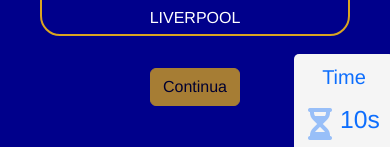
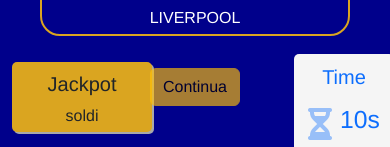
Before and after one commit to AlessandroLembo/vue-wants-millionaire, a Vue app: page / in a window 390 px wide. Shown: the part 827-974 px from the top of the page. Built offline with nearby package versions, Linux system fonts and the light colour scheme.

Commit message:
add box jackpot on template

```diff
--- a/src/components/ContainerGame.vue
+++ b/src/components/ContainerGame.vue
@@ -92,7 +92,7 @@
             // inizializzo il flag che utlizzo nel template con valore false
             this.isExactly = false;
 
-            // disabilito i radios e dichiaro che è stat selezionata una risposta
+            // disabilito i radios e dichiaro che è stata selezionata una risposta
             this.isClicked = true;
             this.disabledRadio = true;
 
@@ -198,7 +198,16 @@
 
                     <!-- ...altrimenti vado avanti col gioco -->
                     <div v-else>
-                        <question-game :question="getItemRandom"></question-game>
+                        <div class="content-question">
+                            <question-game :question="getItemRandom"></question-game>
+
+                            <!-- mostro il jackpot solo se il tempo non è scaduto e se l'utente non sbaglia risposta -->
+                            <div v-if="(!finishTime && !disabledRadio) || (isExactly && isClicked)"
+                                class="jackpot d-flex flex-column align-items-center">
+                                <h5>Jackpot</h5>
+                                <p>soldi</p>
+                            </div>
+                        </div>
 
                         <div class="content-options">
                             <answers-game :answers="getAnswers" :isExactly="isExactly" :isClicked="isClicked"
@@ -295,6 +304,24 @@
     background-color: darkblue;
 }
 
+.content-question {
+    position: relative;
+
+    .jackpot {
+        width: 170px;
+        height: 70px;
+        background-color: goldenrod;
+        padding: 10px;
+        border-radius: 5px;
+        box-shadow: 2px 2px darkgray;
+
+        position: absolute;
+        right: -2rem;
+        bottom: 0;
+    }
+}
+
+
 .content-options {
     position: relative;
 
@@ -329,6 +356,19 @@
 }
 
 @media screen and (max-width: 992px) {
+    .content-question {
+        position: relative;
+
+        .jackpot {
+            width: 140px;
+            height: 70px;
+            position: absolute;
+            left: -2rem;
+            bottom: -30rem;
+        }
+
+    }
+
     .content-options {
         position: relative;
 
```
